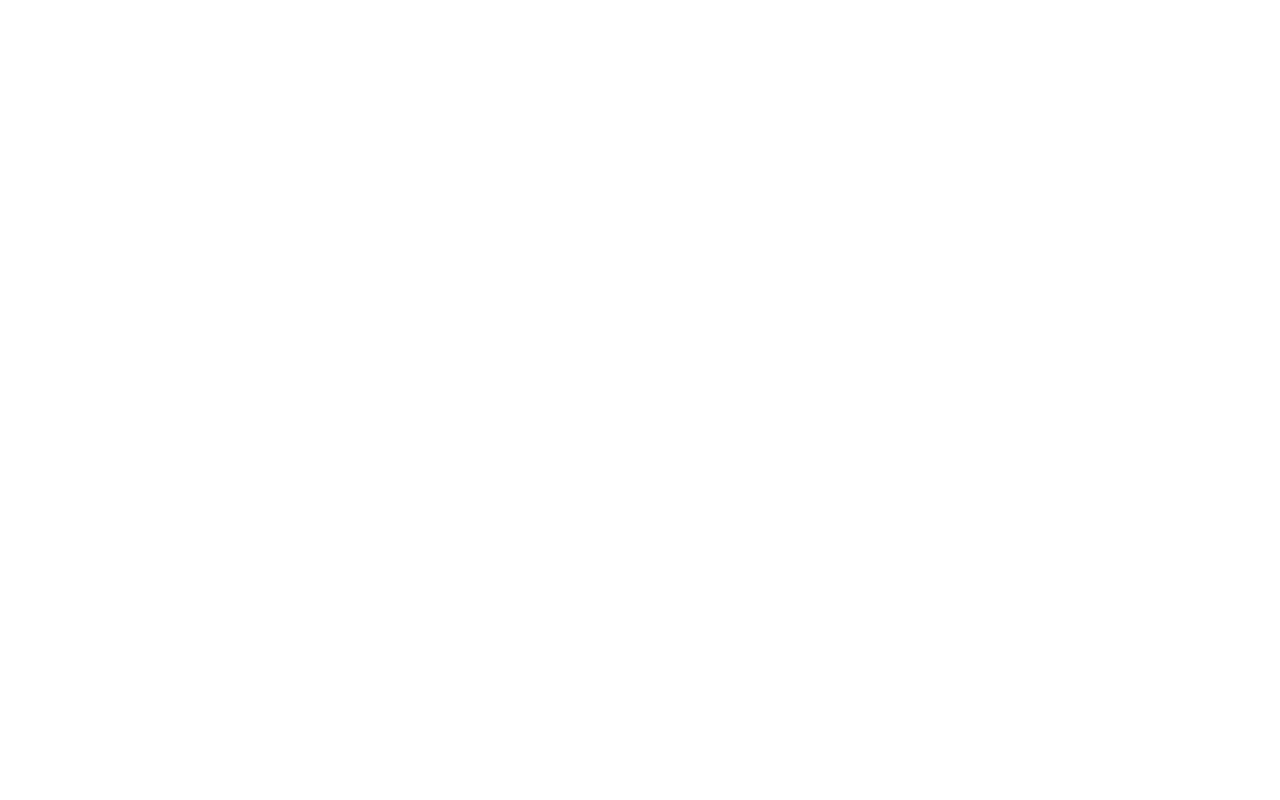
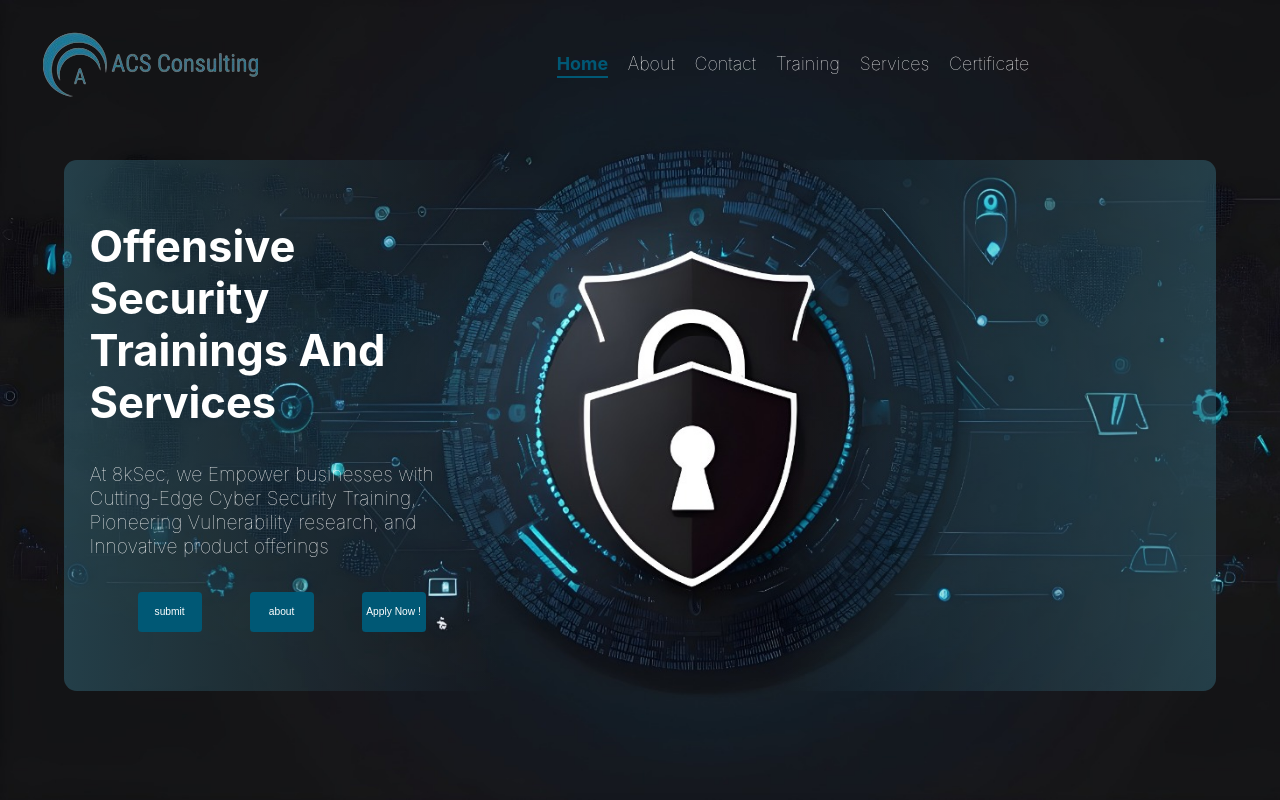
Before and after one commit to Prince-Khosa/cyberSecurity-website, a plain HTML site: page index.html in a window 1280 px wide. Drawn offline with Linux system fonts and the light colour scheme.

Commit message:
Add files via upload

```diff
--- a/index.html
+++ b/index.html
@@ -1,11 +1,46 @@
 <!DOCTYPE html>
 <html lang="en">
 <head>
-  <meta charset="UTF-8">
-  <meta name="viewport" content="width=device-width, initial-scale=1.0">
-  <title>Document</title>
+    <meta charset="UTF-8">
+    <meta name="viewport" content="width=device-width, initial-scale=1.0">
+    <title>Document</title>
+    <link rel="stylesheet" href="styles.css">
 </head>
 <body>
-
+    <div class="main">
+        <div class="nav">
+            <img src="acs.png" alt="img" class="logo">
+            <div class="pages">
+                <span class="spn"><a href="" id="home">Home</a></span>
+                <span class="spn"><a href="" id="">About</a></span>
+                <span class="spn"><a href="" id="">Contact</a></span>
+                <span class="spn"><a href="" id="">Training</a></span>
+                <span class="spn"><a href="" id="">Services</a></span>
+                <span class="spn"><a href="" id="">Certificate</a></span>
+            </div>
+        </div>
+        <div class="main2">
+        <div class="info">
+            <div id="d1">
+                <h1>
+                    Offensive Security Trainings
+                    And Services
+                </h1>
+            </div>
+            <div id="d2">
+                <h4>
+                    At 8kSec, we Empower businesses with Cutting-Edge Cyber Security Training, Pioneering Vulnerability research, and Innovative product offerings
+                </h4>
+            </div>
+            <div id="d3">
+                <button class="bt">submit</button>
+                <button class="bt">about</button>
+                <button class="bt">Apply Now !</button>
+            </div>
+        </div>
+        <div class="info2">
+        </div>
+        </div>
+    </div>
 </body>
 </html>
--- /dev/null
+++ b/styles.css
@@ -0,0 +1,111 @@
+*{
+    margin: 0%;
+    padding: 0%;
+}
+body{
+    width: 100%;
+    height: 100%;
+    font-family: "Nanum Gothic", -apple-system, BlinkMacSystemFont, "Segoe UI", Roboto, "Helvetica Neue", Arial, sans-serif, "Apple Color Emoji", "Segoe UI Emoji", "Segoe UI Symbol", "Noto Color Emoji";
+}
+.main{
+    width: 100%;
+    height: 100vh;
+    background-image:url(main.jpg) ;
+    background-repeat: no-repeat;
+    background-size:  cover;
+}
+.nav{
+    width: 100%;
+    height: 16%;
+    display: flex;
+    align-items: center;
+}
+.logo{
+    margin-left:  2%;
+}
+.pages{
+    margin-left:  20%;
+    width: 40%;
+    height: 30%;
+    float: right;
+    display: flex;
+    justify-content: space-evenly;
+    align-items: center;
+    font-size: 1.4vw;
+    padding: .5vw;
+    border-radius: .8vh;
+}
+a{
+    text-decoration: none;
+    color: white;
+    padding-bottom: .2vh;
+    font-weight: 100;
+}
+a:hover{
+    border-bottom: .2vw solid rgb(0, 88, 117);
+}
+.info{
+    width: 30vw;
+    height: 60vh;
+    display: flex;
+    justify-content: space-evenly;
+    color: white;
+    margin-left: 5vw;
+    margin-top: 2.5vw;
+    flex-direction: column;
+    background-image: linear-gradient(to right, rgba(52, 105, 123, 0.503) , rgba(0, 0, 255, 0));
+    padding: 2vw;
+    border-radius: 1vw;
+}
+#d1{
+    font-weight: bold;
+    font-size: 1.7vw;
+}
+#d2 h4{
+    font-weight: 100;
+    font-size: 1.5vw;
+}
+#d3{
+    display: flex;
+    justify-content: space-evenly;
+    align-items: center;
+}
+.bt{
+    width: 5vw;
+    height: 5vh;
+    background-color: rgb(0, 88, 117);
+    border-radius: .3vw;
+    cursor: pointer;
+    padding: 0.2vw;
+    color: white;
+    border: none;
+    font-size: .8vw;
+}
+.bt:hover{
+    background-color: white;
+    color: rgb(0, 88, 117);
+    border: 2px solid rgb(0, 88, 117);
+}
+.info2{
+    width: 30vw;
+    height: 60vh;
+    display: flex;
+    justify-content: space-evenly;
+    color: white;
+    margin-right: 5vw;
+    margin-top: 2.5vw;
+    flex-direction: column;
+    background-image: linear-gradient(to right, rgba(0, 0, 255, 0),rgba(52, 105, 123, 0.503));
+    padding: 2vw;
+    border-radius: 1vw;
+}
+.main2{
+    display: flex;
+    justify-content: space-between;
+    align-items: center;
+}
+#home{
+    font-weight: bold;
+    color: rgb(0, 88, 117);
+    border-bottom: .2vw solid rgb(0, 88, 117);
+}
```
Also changed, not shown: acs.png (added), main.jpg (added).
